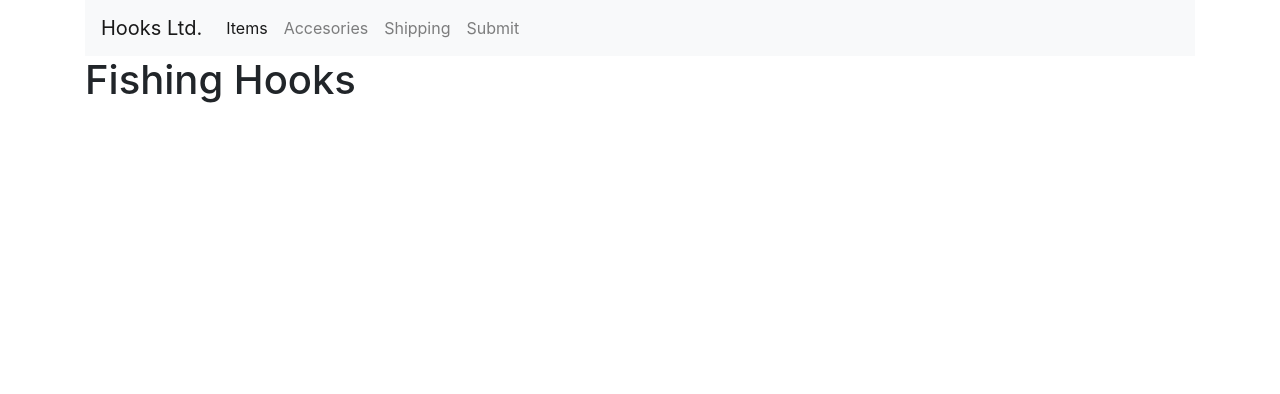
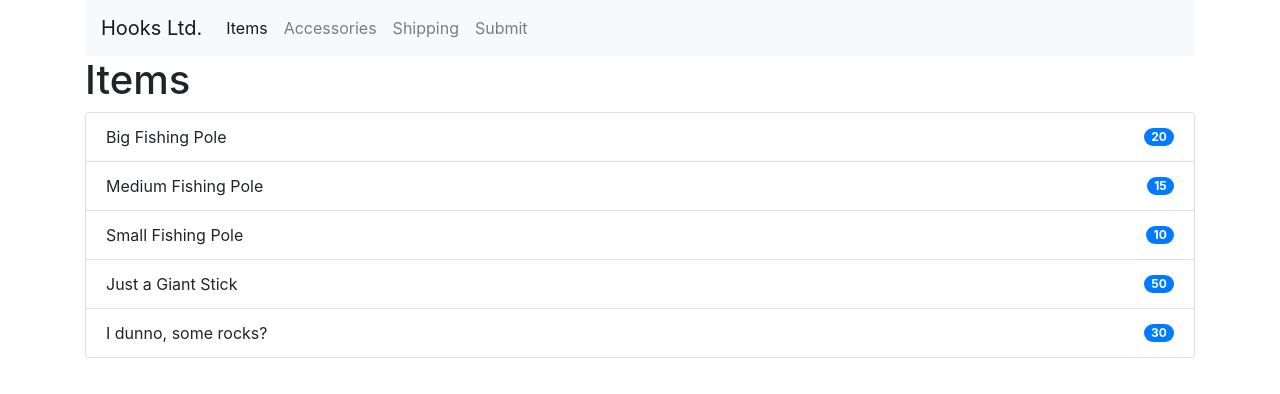
Before and after one commit to racheljay/fishing-hooks, a React (Create React App) app: page / in a window 1280 px wide. Both pictures are taken after a click on the link "Items". Shown: the top 394 px of the page. Built offline with nearby package versions, Linux system fonts and the light colour scheme.

Commit message:
working json, item list, and click listener

```diff
--- a/src/App.jsx
+++ b/src/App.jsx
@@ -1,16 +1,19 @@
 import React, {useState, useEffect} from 'react';
 import Nav from './Nav'
+import Checkout from './Checkout'
+import Items from './Items'
 
 
 function App() {
 
-  let pages = ["Items", "Accesories", "Shipping", "Submit"]
+  let pages = ["Items", "Accessories", "Shipping", "Submit"]
+  // let shoppingCart = []
 
   const [currentPage, setCurrentPage] = useState(0)
 
   //component did update
   const setPage = (newPageNum) => {
-    console.log(newPageNum)
+    // console.log(newPageNum)
     setCurrentPage(newPageNum)
     window.localStorage.setItem('currentPage', JSON.stringify(newPageNum))
   }
@@ -21,20 +24,35 @@ function App() {
     if(lsPage !== currentPage) {
       setCurrentPage(JSON.parse(lsPage))
     }
-    console.log('in use effect')
+    console.log(currentPage)
   }, [currentPage])
 
+  const addToCart = (item) => {
+    console.log(item)
+  }
 
-
+  let content = ""
   return (
     <div className="container">
       <Nav
         pages={pages}
         currentPage={currentPage}
         setPage={setPage}
-
       />
-      <h1>Fishing Hooks</h1>
+    {pages.map((item, index) => {
+      if(currentPage < 3) {
+       content = <Items
+        currentPage={currentPage}
+        pages={pages}
+        addToCart={addToCart}
+       />
+      } else if(currentPage === 3) {
+        content = <Checkout
+        currentPage={currentPage}
+        />
+      }
+    })}
+    {content}
     </div>
   );
 }
--- /dev/null
+++ b/src/Checkout.jsx
@@ -0,0 +1,9 @@
+import React from 'react';
+
+function Checkout() {
+    return(
+        <h1>Checkout</h1>
+    )
+}
+
+export default Checkout
--- a/src/Items.jsx
+++ b/src/Items.jsx
@@ -0,0 +1,47 @@
+import React from 'react'
+import Data from './data/data.json'
+
+function Items(props) {
+
+  const itemData = Data.items.map((item, index) => {
+    return <li
+    class="list-group-item d-flex justify-content-between align-items-center"
+    onClick={() => console.log(item)}
+    >
+      {item.item}
+      <span class="badge badge-primary badge-pill">{item.price}</span>
+    </li>
+  })
+  const accessorieData = Data.accessories.map((item, index) => {
+    return <li class="list-group-item d-flex justify-content-between align-items-center">
+      {item.item}
+      <span class="badge badge-primary badge-pill">{item.price}</span>
+    </li>
+  })
+  const shippingData = Data.shipping.map((item, index) => {
+    return <li class="list-group-item d-flex justify-content-between align-items-center">
+      {item.item}
+      <span class="badge badge-primary badge-pill">{item.price}</span>
+    </li>
+  })
+
+  let content = "";
+  return (
+    <>
+      <h1>{props.pages[props.currentPage]}</h1>
+      <ul class="list-group">
+      {
+        props.currentPage === 0 ? content = itemData
+          : props.currentPage === 1 ? content = accessorieData
+            : props.currentPage === 2 ? content = shippingData
+            : content = "Coming soon"
+    }
+
+
+
+      </ul>
+    </>
+  )
+}
+
+export default Items
--- /dev/null
+++ b/src/data/data.json
@@ -0,0 +1,61 @@
+{
+  "items": [
+    {
+      "item": "Big Fishing Pole",
+      "price": 20
+    },
+    {
+      "item": "Medium Fishing Pole",
+      "price": 15
+    },
+    {
+      "item": "Small Fishing Pole",
+      "price": 10
+    },
+    {
+      "item": "Just a Giant Stick",
+      "price": 50
+    },
+    {
+      "item": "I dunno, some rocks?",
+      "price": 30
+    }
+  ],
+
+  "accessories": [
+    {
+      "item": "Slimy Worms",
+      "price": 3
+    },
+    {
+      "item": "Not so slimy worms",
+      "price": 5
+    },
+    {
+      "item": "Live Crickets",
+      "price": 15
+    },
+    {
+      "item": "Mystery creature?",
+      "price": 2
+    },
+    {
+      "item": "A... turtle?",
+      "price": 60
+    }
+  ],
+  "shipping": [
+    {
+      "item": "Come get it, I'm not your mommy",
+      "price": 0
+    },
+    {
+      "item": "You're seriously gonna make me come down there?",
+      "price": 1000
+    },
+    {
+      "item": "Whoa... wait a minute. Mr. Postman?",
+      "price": 10
+    }
+  ]
+}
```
Also changed, not shown: src/Accessories.jsx (deleted), src/Shipping.jsx (added).
